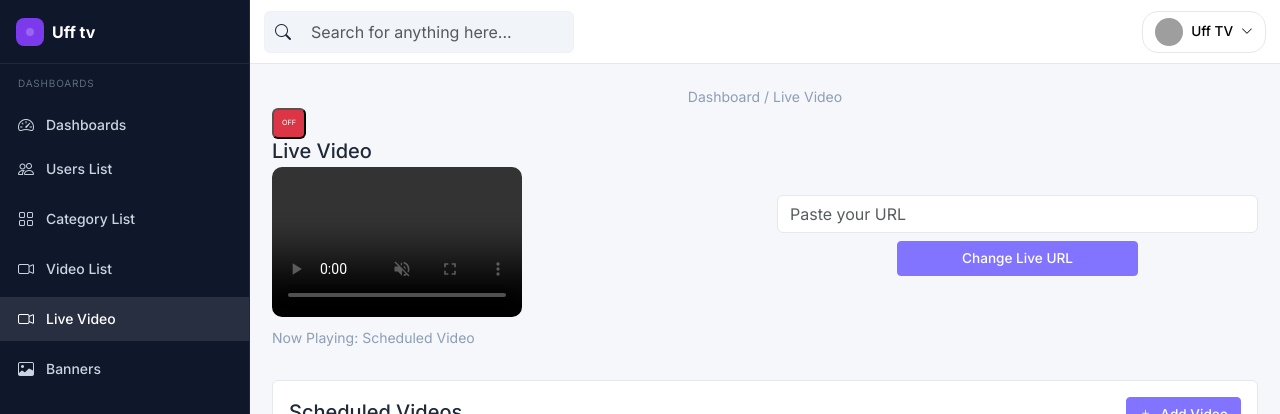
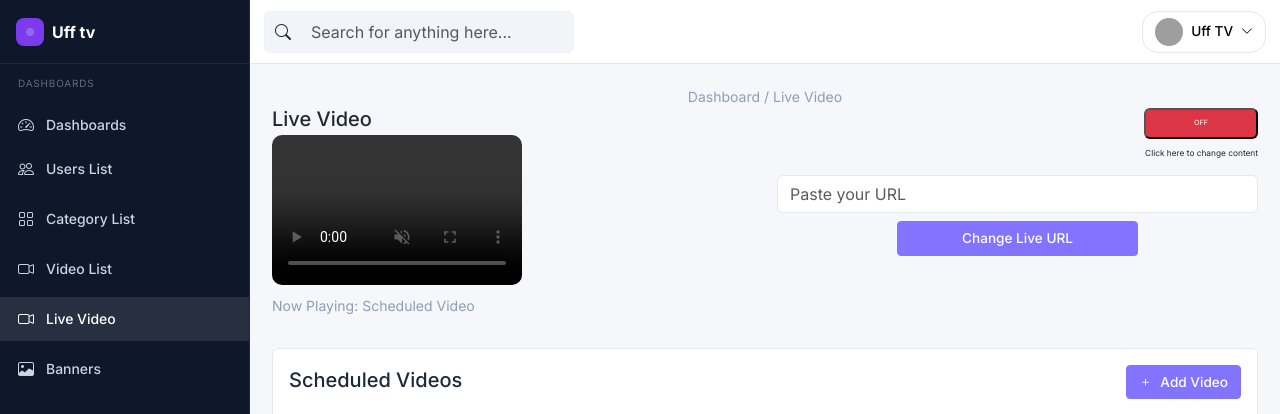
Before and after one commit to Rohitiwari297/uff-tv, a React (Vite) app: page /uff-tv/live-video in a window 1280 px wide. Shown: the top 414 px of the page. Built offline with nearby package versions, Linux system fonts and the light colour scheme; no server answers; sample sign-in values are in the browser's storage; grey boxes are pictures that could not be loaded.

Commit message:
Update some code for the best user Experience

```diff
--- a/src/pages/LiveVideo.jsx
+++ b/src/pages/LiveVideo.jsx
@@ -18,7 +18,7 @@ export default function LiveVideo() {
 
   const videoRef = useRef(null);
 
-  // ✅ Always a string for video source
+  // Always a string for video source
   const videoSrc =
     isOn && urlReceived
       ? String(urlReceived)
@@ -26,7 +26,7 @@ export default function LiveVideo() {
       ? String(liveRunVideo)
       : "";
 
-  // ✅ Fetch scheduled slots
+  // Fetch scheduled slots
   useEffect(() => {
     axios
       .get(`${baseURl}api/live-stream/schedule/slots`)
@@ -34,7 +34,7 @@ export default function LiveVideo() {
       .catch(console.error);
   }, []);
 
-  // ✅ Fetch current live stream info
+  // Fetch current live stream info
   const fetchLiveData = () => {
     axios
       .get(`${baseURl}api/live-stream/schedule/live`)
@@ -53,12 +53,12 @@ export default function LiveVideo() {
     fetchLiveData();
   }, []);
 
-  // ✅ Re-fetch when ON/OFF changes
+  // Re-fetch when ON/OFF changes
   useEffect(() => {
     fetchLiveData();
   }, [isOn]);
 
-  // ✅ Handle HLS / MP4
+  // Handle HLS / MP4
   useEffect(() => {
     if (!videoSrc) return;
     const video = videoRef.current;
@@ -105,8 +105,13 @@ export default function LiveVideo() {
 
   // Delete video
   const handleDelete = (id) => {
+    const confirmDelete = window.confirm("Do you want to delete the video?");
+    if (!confirmDelete) return; // stop if user cancels
+
     axios
-      .delete(`${baseURl}api/live-stream/schedule/slot`, { data: { slotId: id } })
+      .delete(`${baseURl}api/live-stream/schedule/slot`, {
+        data: { slotId: id },
+      })
       .then((res) => {
         alert(res.data.message);
         setLiveVideos((prev) =>
@@ -164,7 +169,7 @@ export default function LiveVideo() {
     }
   };
 
-  // ✅ Change live URL and update instantly
+  // Change live URL and update instantly
   const urlHandler = () => {
     if (!changeURL) {
       alert("URL is mandatory");
@@ -178,7 +183,7 @@ export default function LiveVideo() {
         { headers: { "Content-Type": "application/json" } }
       )
       .then(() => {
-        // ✅ Update state instantly
+        // Update state instantly
         setIsOn(true);
         setUrlReceived(changeURL);
 
@@ -194,12 +199,16 @@ export default function LiveVideo() {
     axios
       .post(
         `${baseURl}api/live-stream/schedule/live`,
-        { override: newOverride, url: urlReceived || liveRunVideo, enabled: true },
+        {
+          override: newOverride,
+          url: urlReceived || liveRunVideo,
+          enabled: true,
+        },
         { headers: { "Content-Type": "application/json" } }
       )
       .then(() => {
         setIsOn(newOverride);
-        fetchLiveData(); // ✅ refresh latest data
+        fetchLiveData(); //  refresh latest data
       })
       .catch((err) => console.error("Failed to update override:", err));
   };
@@ -209,17 +218,12 @@ export default function LiveVideo() {
       <div className="text-muted small text-center">Dashboard / Live Video</div>
 
       <div className="row mb-3">
-        <div className="flex col-lg-6 align-content-center">
-          <button
-            onClick={toggleOverride}
-            className={`px-2 py-2 rounded text-white ${
-              isOn ? "bg-success" : "bg-danger"
-            } `}
-            style={{ fontSize: "0.45rem" }}
-          >
-            {isOn ? "ON" : "OFF"}
-          </button>
-          <h5 className="mb-1">Live Video</h5>
+        <div className=" col-lg-6 align-content-center">
+          <div className="col-lg-12 d-flex justify-content-between align-items-center">
+            <h5 className="mb-1">Live Video</h5>
+
+          </div>
+
           <div className="position-relative d-inline-block">
             <span
               className="bg-danger text-white position-absolute top-0 start-0 mt-2 ml-2 px-1 py-0 rounded d-flex align-items-center gap-1"
@@ -242,8 +246,20 @@ export default function LiveVideo() {
           </p>
         </div>
 
-        <div className="col-lg-6 align-content-center">
+        <div className="col-lg-6 ">
           <div className="text-center">
+            <div className="text-end">
+            <button
+              onClick={toggleOverride}
+              className={`px-5 py-2  rounded text-white mb-2 ${
+                isOn ? "bg-success" : "bg-danger"
+              }`}
+              style={{ fontSize: "0.45rem" }}
+            >
+              {isOn ? "ON" : "OFF"}
+            </button>
+            <p className="" style={{ fontSize: "0.52rem" }}>Click here to change content </p>
+            </div>
             <input
               className="form-control w-100"
               placeholder="Paste your URL"
```
Also changed, not shown: 4 other files (tests, documents, lock files or other folders).
